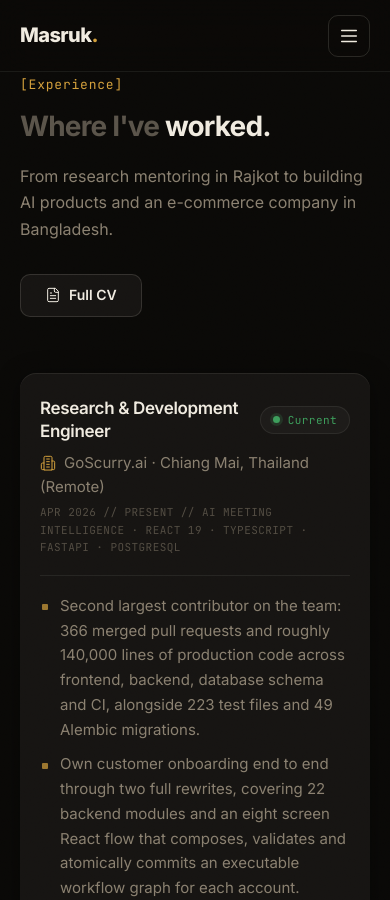
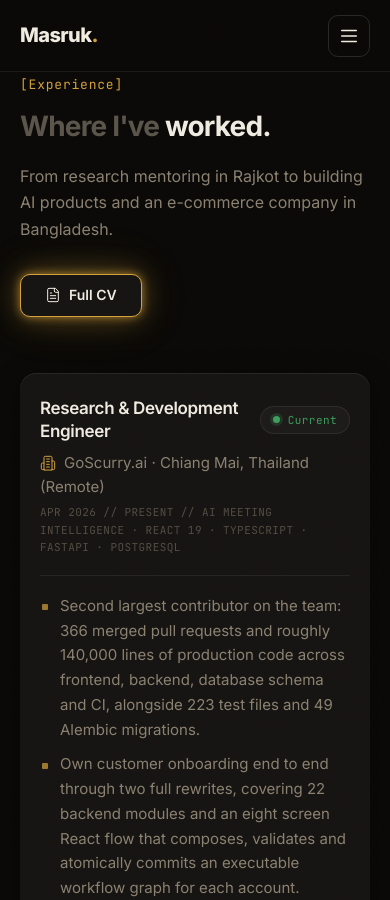
Before and after one commit to MasrukHabib/MasrukHabib.github.io, a Jekyll site: the page built from index.html, in a window 390 px wide and 900 px high, scrolled down 4301 px. Built offline with Jekyll 4.4.1, drawn with Linux system fonts in a browser that asks for light colours.

Commit message:
Drop the CV button from the nav and highlight Full CV in Experience
The nav no longer carries a Download CV button on desktop or in the mobile menu. The Experience section's Full CV button takes the gold primary style the nav button used.

```diff
--- a/_includes/nav.html
+++ b/_includes/nav.html
@@ -20,9 +20,7 @@
         <li><a href="{{ home }}#research">Research</a></li>
         <li><a href="{{ '/blog/' | relative_url }}">Writing</a></li>
         <li><a href="{{ home }}#contact">Contact</a></li>
-        <li class="nav-cv-mobile"><a href="{{ '/assets/Masruk-Habib-CV.pdf' | relative_url }}" target="_blank" rel="noopener" class="btn btn-primary">{% include icon.html name="download" px=16 %}Download CV</a></li>
       </ul>
-      <a href="{{ '/assets/Masruk-Habib-CV.pdf' | relative_url }}" target="_blank" rel="noopener" class="btn btn-primary btn-sm nav-cv">{% include icon.html name="download" px=16 %}Download CV</a>
       <button class="nav-toggle" id="nav-toggle" aria-label="Open menu" aria-expanded="false" aria-controls="nav-links">
         <span class="nav-toggle-open">{% include icon.html name="menu" px=22 %}</span>
         <span class="nav-toggle-close">{% include icon.html name="x" px=22 %}</span>
--- a/css/style.css
+++ b/css/style.css
@@ -220,8 +220,7 @@ a.card:hover, .proj-card:hover, .exp-card:hover, .pub:hover, .skill-card:hover,
   transition: color var(--dur-base) ease;
 }
 .nav-links a:hover, .nav-links a.active, .nav-links a[aria-current] { color: var(--text-primary); }
-.nav-cv { justify-self: end; }
-.nav-cv-mobile, .nav-toggle { display: none; }
+.nav-toggle { display: none; }
 
 /* ============================================================
    HERO
@@ -570,7 +569,6 @@ a.contact-card:hover strong { color: var(--accent-bright); }
 
 @media (max-width: 900px) {
   .nav-inner { grid-template-columns: 1fr auto; }
-  .nav-cv { display: none; }
   .nav-toggle {
     display: grid; place-items: center; width: 42px; height: 42px; justify-self: end;
     border-radius: var(--r-md); color: var(--text-primary); border: 1px solid var(--border-medium);
@@ -586,8 +584,6 @@ a.contact-card:hover strong { color: var(--accent-bright); }
   }
   .menu-open .nav-links { opacity: 1; visibility: visible; transform: none; }
   .nav-links a { padding: 16px 4px; font-size: 18px; border-bottom: 1px solid var(--border-subtle); border-radius: 0; }
-  .nav-cv-mobile { display: block; margin-top: 24px; }
-  .nav-links .nav-cv-mobile a { display: flex; padding: 14px 24px; font-size: 15px; border: 1px solid var(--accent); border-radius: var(--r-md); }
 }
 
 /* Minimal nav on the Writing pages: logo + About + Writing, never a hamburger */
--- a/index.html
+++ b/index.html
@@ -144,7 +144,7 @@ layout: default
           <span class="section-label">[Experience]</span>
           <h2 class="section-title"><span class="hl-muted">Where I've</span> <span class="hl-bright">worked.</span></h2>
           <p>From research mentoring in Rajkot to building AI products and an e-commerce company in Bangladesh.</p>
-          <a href="{{ cv }}" target="_blank" rel="noopener" class="btn btn-secondary">{% include icon.html name="file-text" px=16 %}Full CV</a>
+          <a href="{{ cv }}" target="_blank" rel="noopener" class="btn btn-primary">{% include icon.html name="file-text" px=16 %}Full CV</a>
         </div>
 
         <ol class="exp-list">
```
Also changed, not shown: DESIGN.md (+1 -1 lines).
